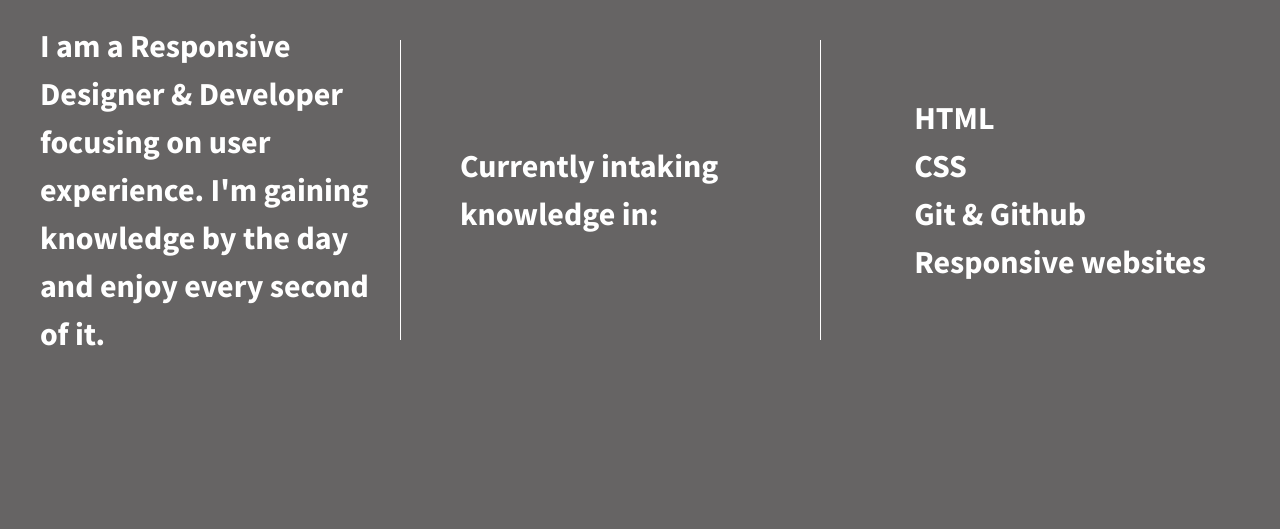
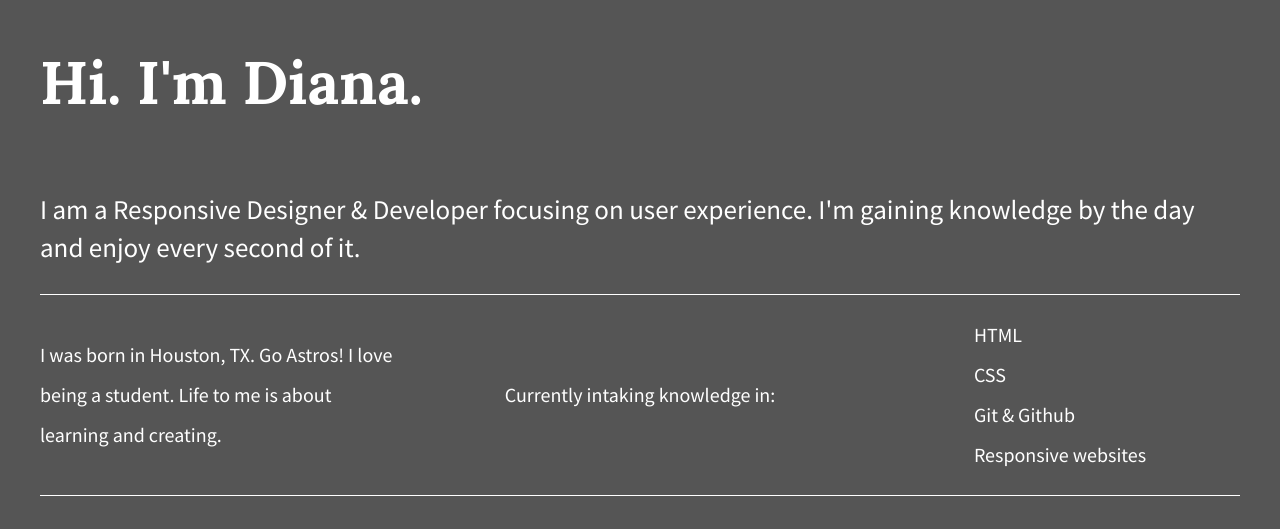
Before and after one commit to d-mccardell/206-divs-flexbox-starter, a plain HTML site: page index.html in a window 1280 px wide. Drawn offline with nearby package versions, Linux system fonts and the light colour scheme.

Commit message:
Changes made to personalize

```diff
--- a/css/main.css
+++ b/css/main.css
@@ -10,7 +10,7 @@
    Base styles: opinionated defaults
    ========================================================================== */
 
-html {
+   html {
     color: #222;
     font-size: 1em;
     line-height: 1.4;
@@ -95,54 +95,78 @@ textarea {
    Author's custom styles
    ========================================================================== */
 
-
+/*Large Background Image*/
 html {
-  background-color: rgb(102, 100, 100);
+  background-color: #555;
   height: 100%;
   width: 100%;
 }
 
 body {
   font-family: 'Source Sans Pro', sans-serif;
-  padding: 2em;
+  padding: 0em 2em;
   font-size: 1.25em;
-  height: 100%;
-  font-weight: 700;
   color: #fff;
-
+  display: flex;
+  justify-content: center;
 }
 
-.wrapper {
-  /*add display:flex and set justify-content to space-between*/
-
+.flex-container {
   display: flex;
+  flex-flow: row wrap;
   justify-content: space-between;
-  flex-flow: row wrap;
-  align-items: center;
-
+  max-width: 1200px;
 }
 
-.div-1, .div-2 {
-    border-right: #fff 1px solid;
-
+p span {
+  font-family: 'Lora', sans-serif;
 }
 
-.div-1, .div-2, .div-3 {
-  /*give the divs a width of 30%, add display:flex, set justify-content and align-items to center*/
-  color: #fff;
-  line-height: 1.5em;
-  font-size: 1.6em;
-  background-color: rgb(102, 100, 100);
-  height: 300px;
-  width: 30%;
+header,
+footer {
+  width: 100%;
+  display: flex;
+  justify-content: flex-start;
+}
+
+header h1 {
+  font-family: 'Lora', sans-serif;
+  font-size: 3em;
+}
+
+main {
+  width: 100%;
   display: flex;
   justify-content: center;
-  align-items: center;
-
+  border-bottom: 1px solid #fff;
 }
 
+main p {
+  font-size: 1.35em;
+}
+
+.flex-items {
+    display: flex;
+    justify-content: center;
+    align-items: center;
+    line-height: 2em;
+    font-size: 1em;
+    border-bottom: 1px solid #555;
+  }
 
 
+#div-1, #div-2 {
+    border-right: 1px solid #555;
+  }
+
+
+footer {
+  border-top: 1px solid #fff;
+}
+
+footer i {
+  padding: 30px 20px 0 0;
+}
 
 /* ==========================================================================
    Helper classes
@@ -223,6 +247,25 @@ body {
    These examples override the primary ('mobile first') styles.
    Modify as content requires.
    ========================================================================== */
+
+@media all and (max-width: 768px) {
+    body {
+      padding: 1em;
+    }
+}
+
+@media (min-width: 1200px) {
+    .flex-items {
+      flex-basis: 30%;
+      border-bottom: none;
+    }
+
+    #div-2 p {
+      border-left: 1px solid #555;
+      border-right: 1px solid #555;
+      padding: 0 40px;
+    }
+}
 
 @media print,
        (-webkit-min-device-pixel-ratio: 1.25),
--- a/index.html
+++ b/index.html
@@ -20,20 +20,30 @@
         <!--[if lt IE 8]>
             <p class="browserupgrade">You are using an <strong>outdated</strong> browser. Please <a href="http://browsehappy.com/">upgrade your browser</a> to improve your experience.</p>
         <![endif]-->
-
-        <section class="wrapper">
-            <div class="div-1">
-                I am a Responsive Designer & Developer focusing on user experience. I'm gaining knowledge by the day and enjoy every second of it.
+        <section class="flex-container">
+            <header>
+                <h1>Hi. I'm Diana.</h1>
+            </header>
+            <main>
+                <p>I am a Responsive Designer & Developer focusing on user experience. I'm gaining knowledge by the day and enjoy every second of it.</p>
+            </main>
+            <div id="div-1" class="flex-items">
+                <p>I was born in Houston, TX. Go Astros! I love being a student. Life to me is about learning and creating.</p>
             </div>
-            <div class="div-2">
-                Currently intaking knowledge in:
+            <div id="div-2" class="flex-items">
+                <p>Currently intaking knowledge in:</p>
             </div>
-            <div class="div-3">
-                HTML<br>
-                CSS<br>
-                Git & Github<br>
-                Responsive websites
+            <div id="div-3" class="flex-items">
+                <p>HTML<br>
+                    CSS<br>
+                    Git & Github<br>
+                    Responsive websites</p>
             </div>
+            <footer>
+                <i class="fab fa-twitter"></i>
+                <i class="fab fa-linkedin"></i>
+                <i class="fab fa-pinterest"></i>
+            </footer>
         </section>
 
         <script src="https://ajax.googleapis.com/ajax/libs/jquery/1.11.3/jquery.min.js"></script>
```
